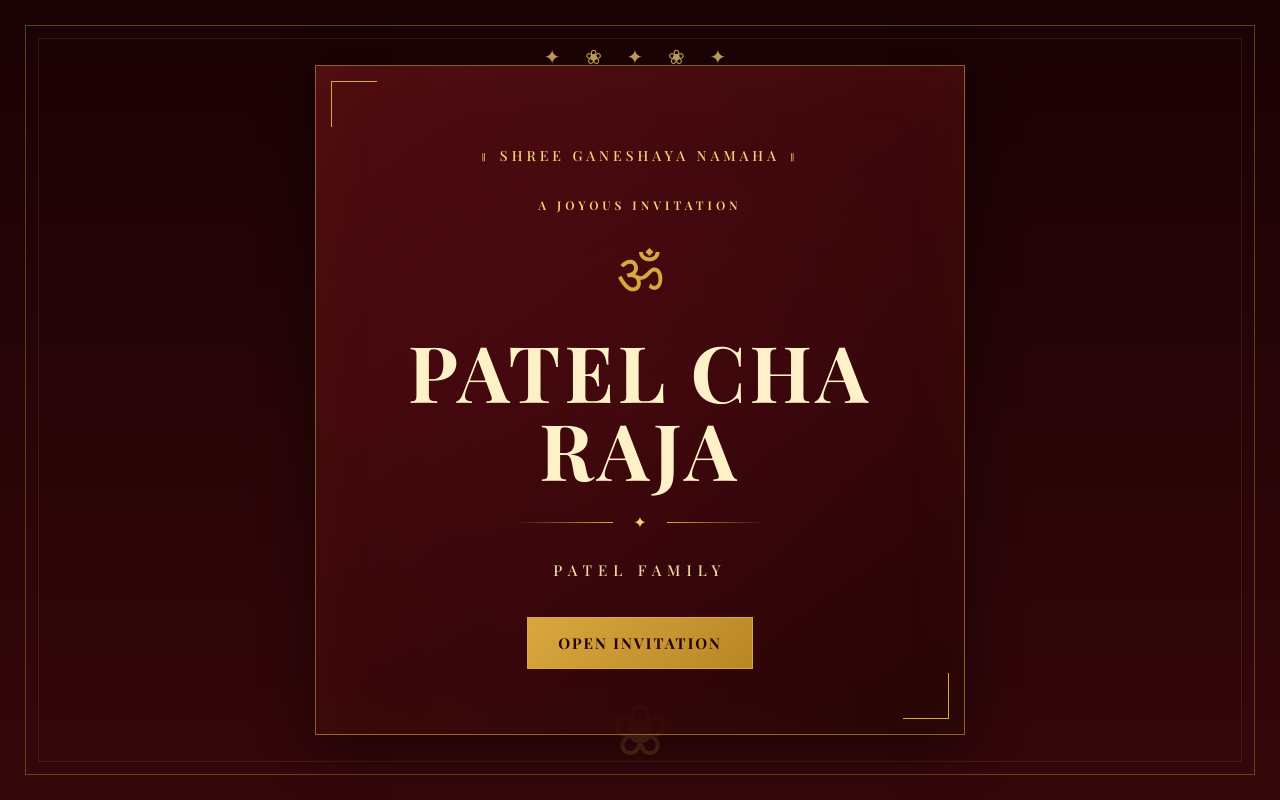
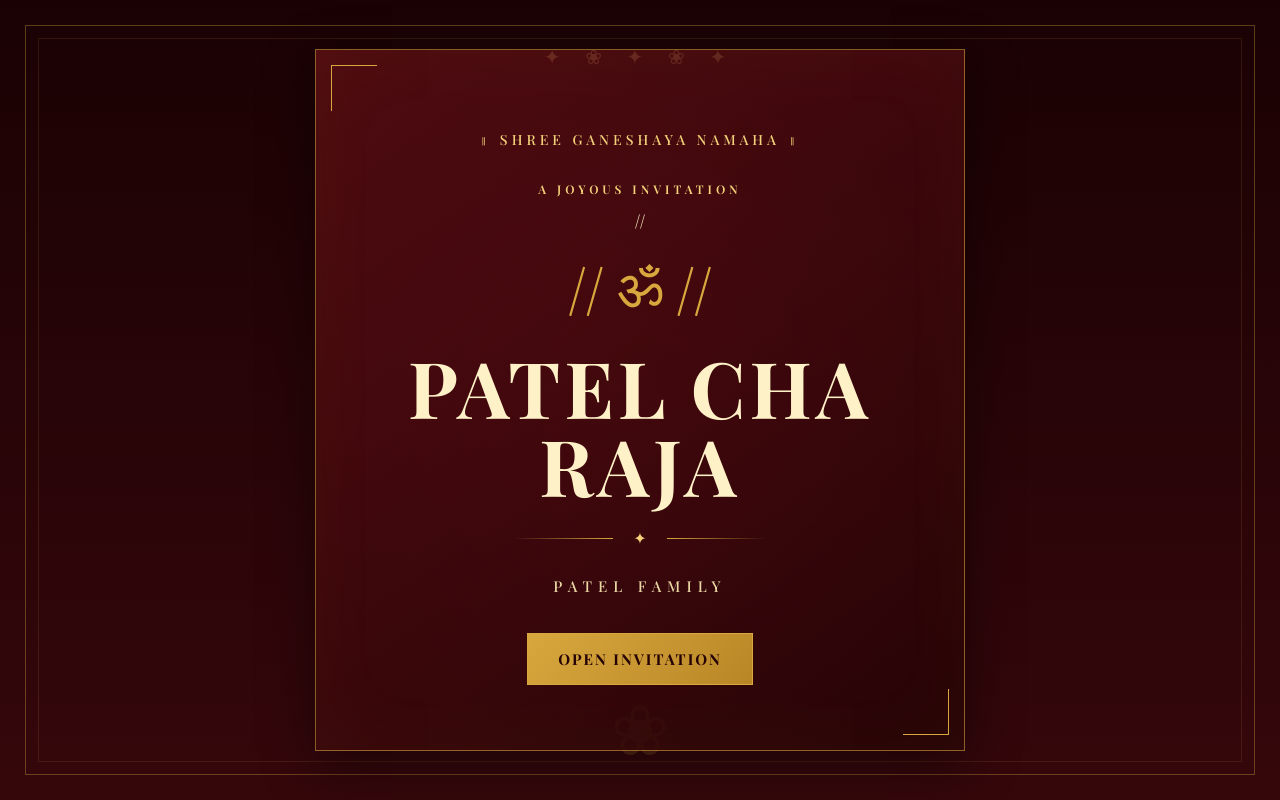
Before and after one commit to aesh-patel22/PATEL_CHA_RAJA_INVITE, a Next.js app: page / in a window 1280 px wide. Built offline with nearby package versions, Linux system fonts and the light colour scheme.

Commit message:
Update page.js

```diff
--- a/app/page.js
+++ b/app/page.js
@@ -348,9 +348,9 @@ useEffect(() => {
               A JOYOUS INVITATION
             </p>
 
-             <div className="footer-om">
-              ॐ
-            </div>
+            //  <div className="footer-om">
+            //   ॐ
+            // </div>
 
             <h1>
               PATEL CHA RAJA
```
